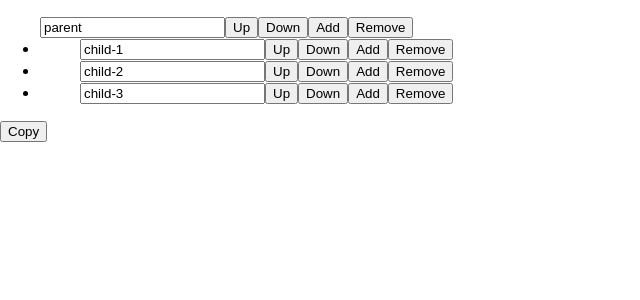
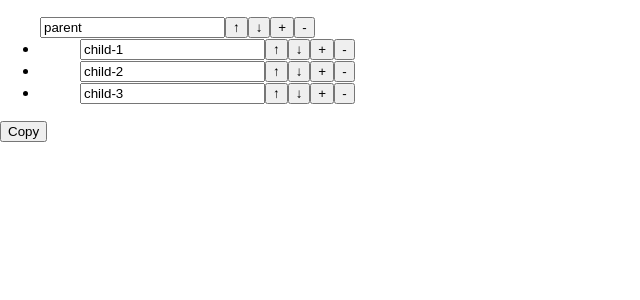
Before and after one commit to yszk0123/outline, a React (Create React App) app: page / in a window 1280 px wide. Shown: the top 300 px of the page, without its empty margins (0-640 px from the left). Built offline with nearby package versions, Linux system fonts and the light colour scheme.

Commit message:
feat: replace button text with symbol

```diff
--- a/src/components/App.tsx
+++ b/src/components/App.tsx
@@ -91,10 +91,10 @@ function TreeView({
   return (
     <ul>
       <input type="text" value={tree.text} onChange={handleChange} />
-      <button onClick={handleMoveUp}>Up</button>
-      <button onClick={handleMoveDown}>Down</button>
-      <button onClick={handleAdd}>Add</button>
-      <button onClick={handleRemove}>Remove</button>
+      <button onClick={handleMoveUp}>↑</button>
+      <button onClick={handleMoveDown}>↓</button>
+      <button onClick={handleAdd}>+</button>
+      <button onClick={handleRemove}>-</button>
       {(tree.children || []).map((child, i) => {
         return (
           <li key={i}>
```
